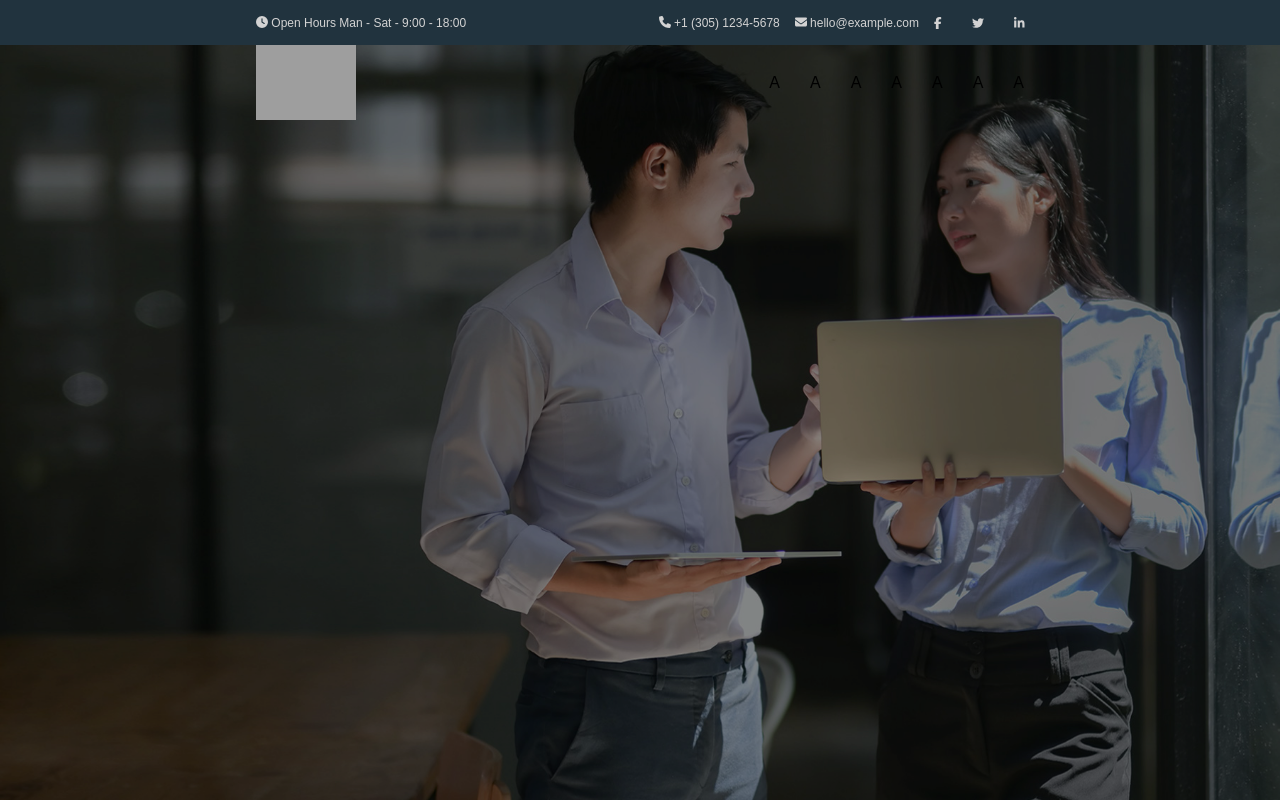
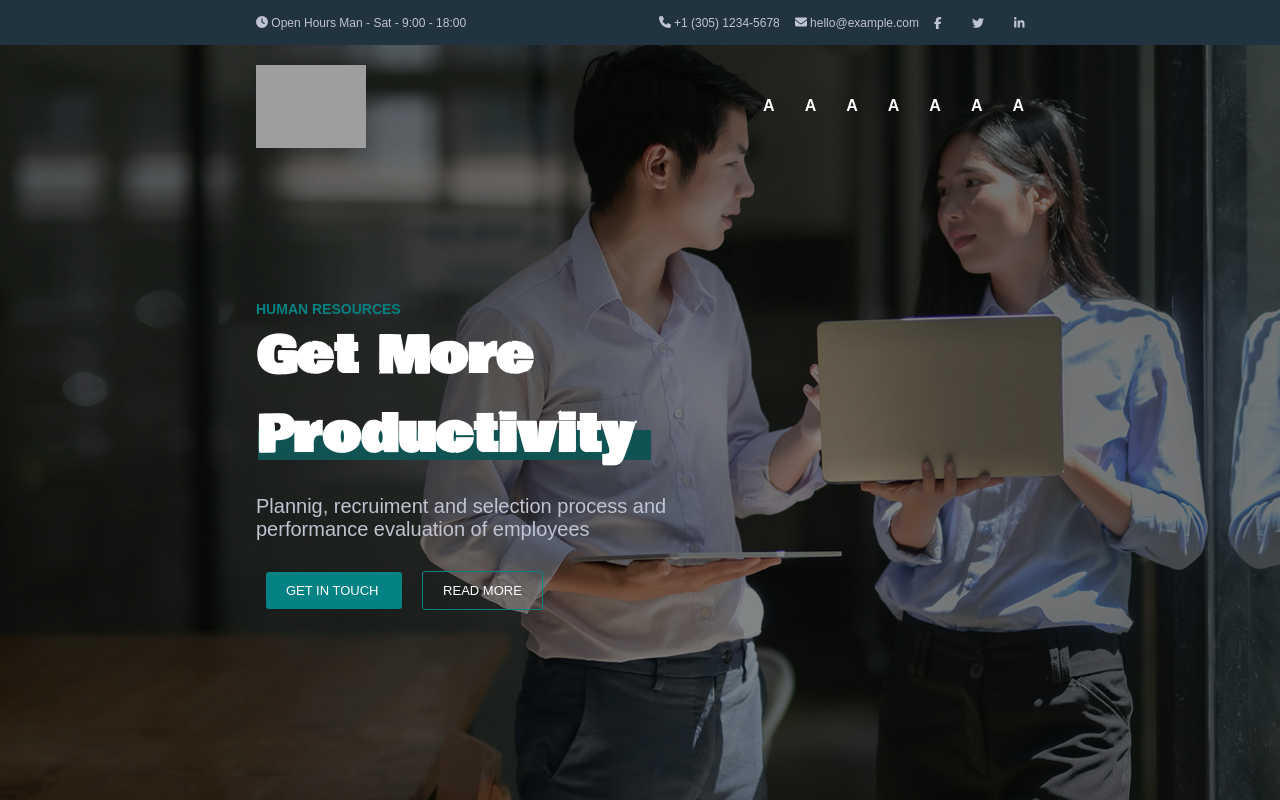
Before and after one commit to Andrea8802/proj-html-vuejs, a Vue app: page / in a window 1280 px wide. Built offline with nearby package versions, Linux system fonts and the light colour scheme; grey boxes are pictures that could not be loaded.

Commit message:
Creato jumbotron con nav di debug

```diff
--- a/src/components/InfoCompany.vue
+++ b/src/components/InfoCompany.vue
@@ -41,7 +41,7 @@ section {
     height: $height-header;
     width: 100%;
     font-size: 12px;
-    color: lightgray;
+    color: $text-color;
 
     .container {
         @include d-flex(between, center);
--- a/src/components/Jumbotron.vue
+++ b/src/components/Jumbotron.vue
@@ -1,6 +1,13 @@
 <script>
+import TopJumbotron from '../components/TopJumbotron.vue'
+import MiddleJumbotron from '../components/MiddleJumbotron.vue'
+
 export default {
-    name: "Jumbotron"
+    name: "Jumbotron",
+    components: {
+        TopJumbotron,
+        MiddleJumbotron
+    }
 }
 </script>
 
@@ -8,21 +15,10 @@ export default {
     <section>
         <div class="background">
             <div class="container">
-                <div class="logo-nav">
-                    <img src="../assets/img/logo.svg" alt="Logo">
-                    <nav>
-                        <ul>
-                            <li>A</li>
-                            <li>A</li>
-                            <li>A</li>
-                            <li>A</li>
-                            <li>A</li>
-                            <li>A</li>
-                            <li>A</li>
-                        </ul>
-                    </nav>
-                </div>
+                <TopJumbotron />
+                <MiddleJumbotron />
             </div>
+
         </div>
     </section>
 </template>
@@ -40,22 +36,6 @@ section {
         background-color: rgba($color: black, $alpha: 0.4);
         height: 100%;
         width: 100%;
-
-        .logo-nav {
-            width: 100%;
-
-            @include d-flex(between, center);
-
-            img {
-                width: 100px;
-            }
-
-            ul {
-                list-style: none;
-                @include d-flex(evenly, center);
-                gap: 30px;
-            }
-        }
     }
 
 
--- /dev/null
+++ b/src/components/MiddleJumbotron.vue
@@ -0,0 +1,80 @@
+<script>
+
+export default {
+    name: "MiddleJumbotron"
+}
+</script>
+
+<template>
+    <div class="middle">
+        <div class="text">
+            <div class="blue-text">
+                HUMAN RESOURCES
+            </div>
+
+            <h2>
+                Get More Productivity
+                <div class="block"></div>
+            </h2>
+
+            <p>
+                Plannig, recruiment and selection process and performance evaluation of employees
+            </p>
+
+            <a href="#" class="button solid">
+                GET IN TOUCH
+            </a>
+
+            <a href="#" class="button trasparent">
+                READ MORE
+            </a>
+        </div>
+    </div>
+</template>
+
+<style lang="scss" scoped>
+@use '../styles/partials/variables' as *;
+@use '../styles/partials/mixins' as *;
+
+.middle {
+    height: 80%;
+
+    @include d-flex(start, center);
+
+    .blue-text {
+        color: $primary-color;
+        font-size: 14px;
+        font-weight: bold;
+    }
+
+    h2 {
+        color: white;
+        font-size: 50px;
+        font-family: 'Bowlby One', cursive;
+        width: 50%;
+        position: relative;
+        z-index: 10;
+
+        .block {
+            background-color: #115353;
+            width: 105%;
+            height: 30px;
+            position: absolute;
+            bottom: 15px;
+            left: 2px;
+            z-index: -1;
+        }
+    }
+
+    p {
+        color: $text-color;
+        font-size: 20px;
+        width: 60%;
+        margin: 20px 0 40px;
+    }
+
+    .button {
+        margin: 0 10px;
+    }
+}
+</style>
--- /dev/null
+++ b/src/components/TopJumbotron.vue
@@ -0,0 +1,51 @@
+<script>
+export default {
+    name: "TopJumbotron"
+}
+</script>
+
+<template>
+    <div class="top">
+        <img src="../assets/img/logo.svg" alt="Logo">
+        <nav>
+            <ul>
+                <li>A</li>
+                <li>A</li>
+                <li>A</li>
+                <li>A</li>
+                <li>A</li>
+                <li>A</li>
+                <li>A</li>
+            </ul>
+        </nav>
+    </div>
+</template>
+
+<style lang="scss" scoped>
+@use '../styles/partials/variables' as *;
+@use '../styles/partials/mixins' as *;
+
+.background {
+    background-color: rgba($color: black, $alpha: 0.4);
+    height: 100%;
+    width: 100%;
+
+    .top {
+        width: 100%;
+        padding-top: 20px;
+        @include d-flex(between, center);
+
+        img {
+            width: 110px;
+        }
+
+        ul {
+            list-style: none;
+            @include d-flex(evenly, center);
+            gap: 30px;
+            color: white;
+            font-weight: bold;
+        }
+    }
+}
+</style>
--- a/src/styles/general.scss
+++ b/src/styles/general.scss
@@ -1,3 +1,7 @@
+@import url('https://fonts.googleapis.com/css2?family=Bowlby+One&display=swap');
+
+@import './partials/variables';
+
 * {
     box-sizing: border-box;
     padding: 0;
@@ -13,3 +17,19 @@ body {
     width: 60%;
     margin: auto;
 }
+
+.button {
+    text-decoration: none;
+    color: white;
+    font-size: 13px;
+    padding: 11px 20px;
+    border-radius: 3px;
+}
+
+.button.solid {
+    background-color: $primary-color;
+}
+
+.button.trasparent {
+    border: 1px solid $primary-color;
+}
--- a/src/styles/partials/_variables.scss
+++ b/src/styles/partials/_variables.scss
@@ -1 +1,3 @@
 $height-header: 45px;
+$primary-color: #058283;
+$text-color: #c0c3d0;
```
